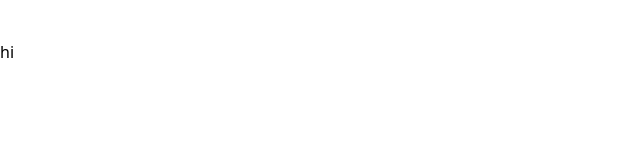
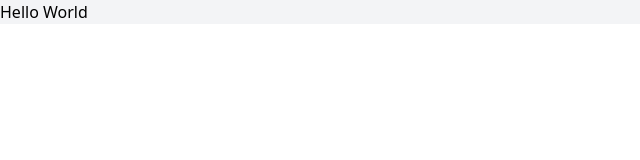
Before and after one commit to IlyaKrapivnoy/react_tailwind_card_search, a React (Create React App) app: page / in a window 1280 px wide. Shown: the top 160 px of the page, without its empty margins (0-640 px from the left). Built offline with nearby package versions, Linux system fonts and the light colour scheme.

Commit message:
add card coponent

```diff
--- a/src/App.js
+++ b/src/App.js
@@ -1,9 +1,14 @@
-function App() {
-  return (
-    <div className="App">
-        <h1 className='mt-10'>hi</h1>
-    </div>
-  );
-}
+import ContactCards from './ContactCards';
+
+const App = () => {
+    return (
+        <div className='bg-gray-100'>
+            <section></section>
+            <section>
+                <ContactCards />
+            </section>
+        </div>
+    );
+};
 
 export default App;
--- /dev/null
+++ b/src/ContactCards.jsx
@@ -0,0 +1,9 @@
+const ContactCards = () => {
+    return (
+        <>
+            <h1>Hello World</h1>
+        </>
+    );
+};
+
+export default ContactCards;
```
